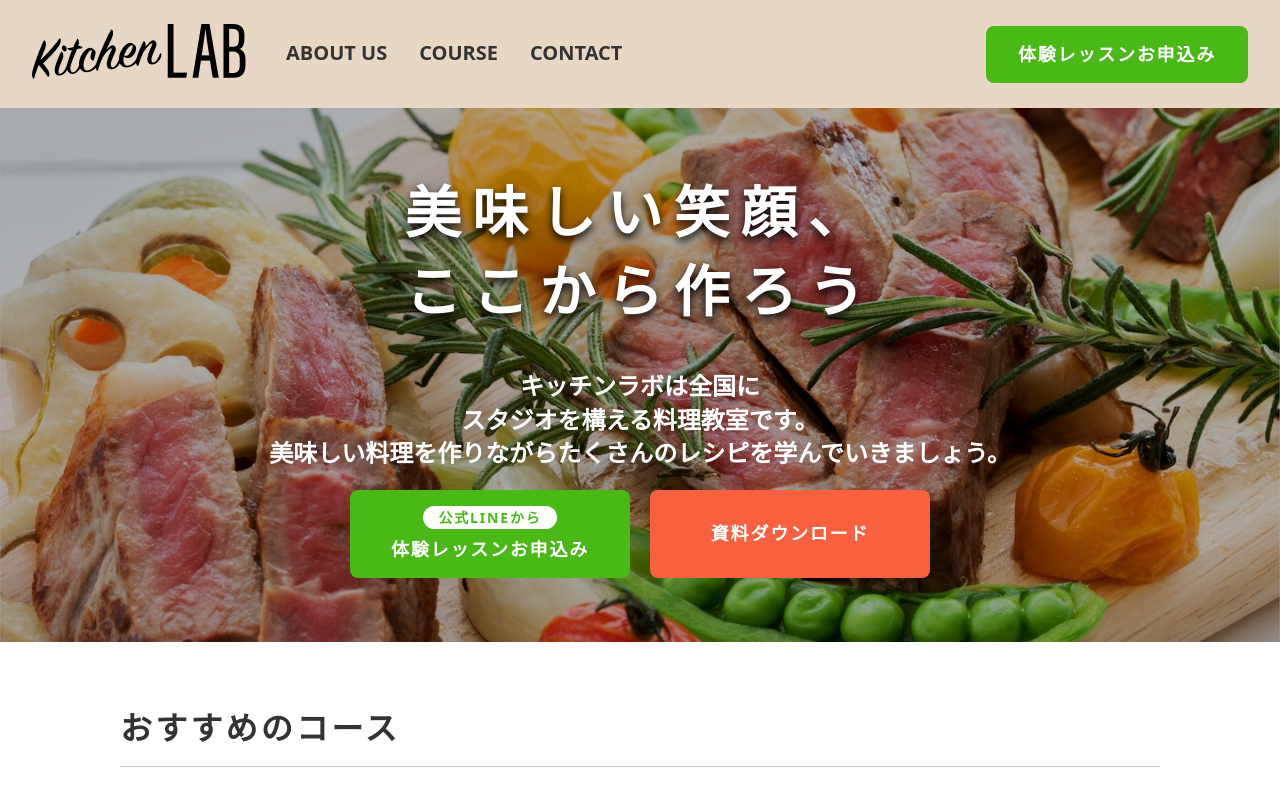
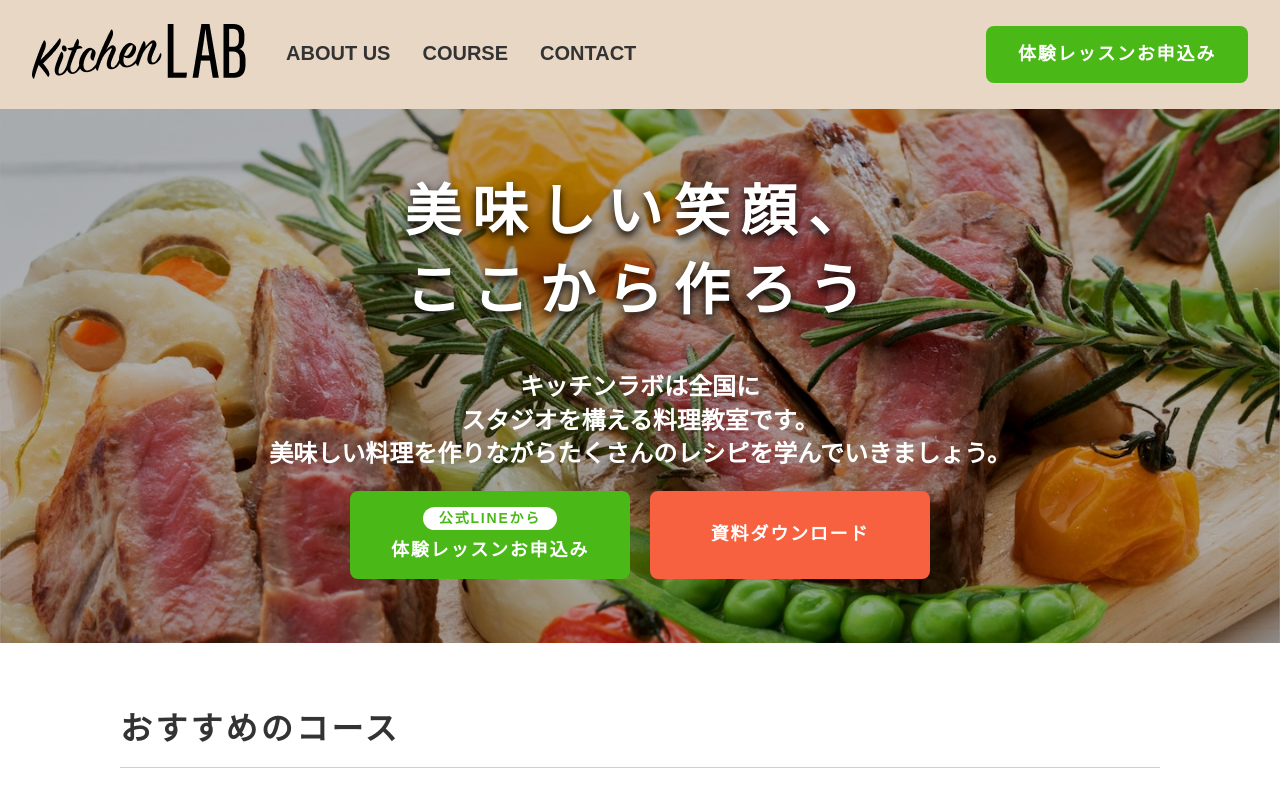
Before and after one commit to viva-airi/Kichen_Lab, a plain HTML site: page index.html in a window 1280 px wide. Shown: the top 800 px of the page. Drawn offline with nearby package versions, Linux system fonts and the light colour scheme.

Commit message:
Update style.css

```diff
--- a/style.css
+++ b/style.css
@@ -2,7 +2,7 @@
 /*　ボディー　*/
 
 body {
-  font-family: "Noto Sans", "Roboto", "Helvetica Neue", sans-serif;
+  font-family: "Hiragino Kaku Gothic ProN", Meiryo, sans-serif;
   line-height: 1.4;
   letter-spacing: 0;
   color: #333333;
```
